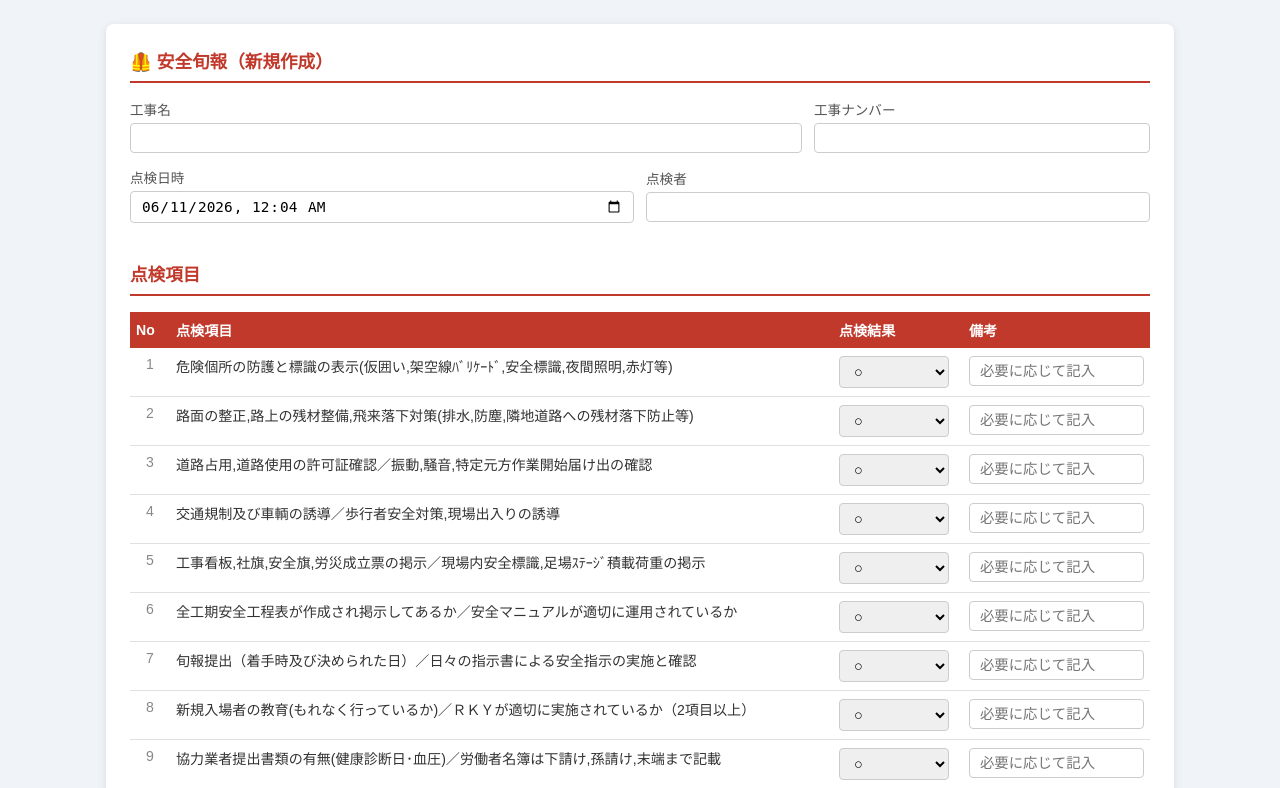
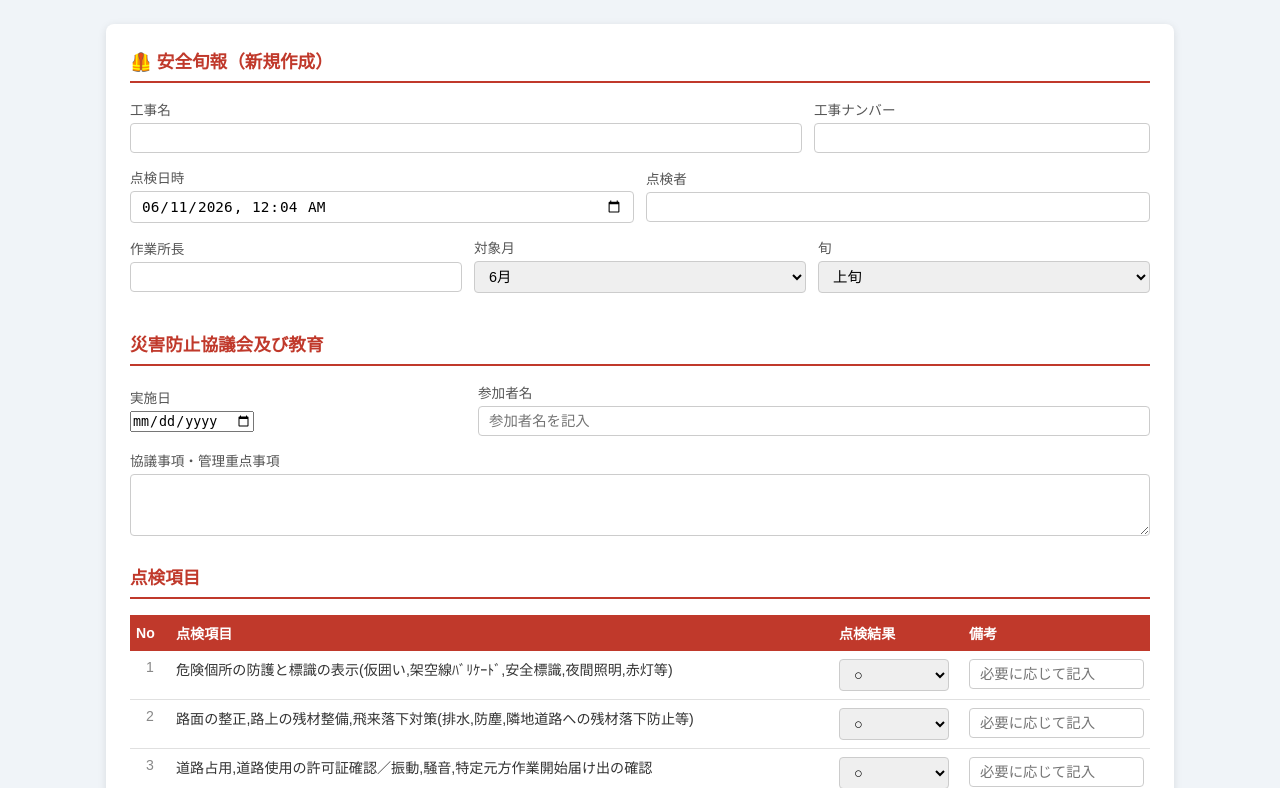
Before and after one commit to RYOSUKE-EMA/typhoon-inspection-app, a Flask app: page /reports/safety_patrol/new in a window 1280 px wide. Shown: the part 58-846 px from the top of the page. Run offline with Flask 3, Linux system fonts and the light colour scheme; some libraries are stand-ins or nearby versions.

Commit message:
安全旬報のPDFを公式ひな形フォーマットに対応
- 作業所長・対象月・旬・災害防止協議会の項目を新規作成フォームに追加
- PDFに区分（A〜H等）の分類列を追加し、点検結果を「旬報」欄に○△×－で表示
- ヘッダーに工事NO・工事名・作業所長・点検記入者・対象月旬・提出日（提出時の日付）を表示
- 災害防止協議会及び教育（実施日・参加者名・協議事項）をPDF下部に出力

Co-Authored-By: Claude Sonnet 4.6 <noreply@anthropic.com>

```diff
--- a/app.py
+++ b/app.py
@@ -703,6 +703,12 @@ def init_db():
             )""")
             cur.execute("ALTER TABLE reports ADD COLUMN IF NOT EXISTS category TEXT NOT NULL DEFAULT 'typhoon'")
             cur.execute("ALTER TABLE reports ADD COLUMN IF NOT EXISTS subtype TEXT")
+            cur.execute("ALTER TABLE reports ADD COLUMN IF NOT EXISTS site_manager TEXT")
+            cur.execute("ALTER TABLE reports ADD COLUMN IF NOT EXISTS report_month TEXT")
+            cur.execute("ALTER TABLE reports ADD COLUMN IF NOT EXISTS report_period TEXT")
+            cur.execute("ALTER TABLE reports ADD COLUMN IF NOT EXISTS meeting_date TEXT")
+            cur.execute("ALTER TABLE reports ADD COLUMN IF NOT EXISTS meeting_attendees TEXT")
+            cur.execute("ALTER TABLE reports ADD COLUMN IF NOT EXISTS meeting_notes TEXT")
             cur.execute("""
             CREATE TABLE IF NOT EXISTS report_items (
                 id SERIAL PRIMARY KEY,
@@ -765,6 +771,9 @@ def init_db():
                 conn.execute("ALTER TABLE reports ADD COLUMN category TEXT NOT NULL DEFAULT 'typhoon'")
             if "subtype" not in cols:
                 conn.execute("ALTER TABLE reports ADD COLUMN subtype TEXT")
+            for col in ("site_manager", "report_month", "report_period", "meeting_date", "meeting_attendees", "meeting_notes"):
+                if col not in cols:
+                    conn.execute(f"ALTER TABLE reports ADD COLUMN {col} TEXT")
             res_cols = [r[1] for r in conn.execute("PRAGMA table_info(resources)").fetchall()]
             if "category" not in res_cols:
                 conn.execute("ALTER TABLE resources ADD COLUMN category TEXT NOT NULL DEFAULT 'typhoon'")
@@ -821,13 +830,21 @@ def new_report(category):
         project_no = f.get("project_no", "").strip()
         inspect_datetime = f.get("inspect_datetime", "").strip()
         inspector = f.get("inspector", "").strip()
+        site_manager = f.get("site_manager", "").strip()
+        report_month = f.get("report_month", "").strip()
+        report_period = f.get("report_period", "").strip()
+        meeting_date = f.get("meeting_date", "").strip()
+        meeting_attendees = f.get("meeting_attendees", "").strip()
+        meeting_notes = f.get("meeting_notes", "").strip()
 
         conn = get_db()
         try:
             cur = db_execute(conn, """
-                INSERT INTO reports (category, subtype, project_name, project_no, inspect_datetime, inspector, status, created_at)
-                VALUES (?,?,?,?,?,?,?,?)
-            """, (category, subtype, project_name, project_no, inspect_datetime, inspector, "未確認", datetime.now().isoformat(timespec="seconds")))
+                INSERT INTO reports (category, subtype, project_name, project_no, inspect_datetime, inspector, status, created_at,
+                                      site_manager, report_month, report_period, meeting_date, meeting_attendees, meeting_notes)
+                VALUES (?,?,?,?,?,?,?,?,?,?,?,?,?,?)
+            """, (category, subtype, project_name, project_no, inspect_datetime, inspector, "未確認", datetime.now().isoformat(timespec="seconds"),
+                  site_manager, report_month, report_period, meeting_date, meeting_attendees, meeting_notes))
             if USE_PG:
                 report_id = fetchone(db_execute(conn, "SELECT lastval() AS id"))["id"]
             else:
@@ -846,8 +863,10 @@ def new_report(category):
         return redirect(url_for("report_detail", category=category, report_id=report_id))
 
     now = datetime.now().strftime("%Y-%m-%dT%H:%M")
+    current_month = str(datetime.now().month)
     return render_template("new_report.html", category=category, info=info, checklist=checklist,
-                           options=result_options, subtype=subtype, subtype_label=subtype_label, now=now)
+                           options=result_options, subtype=subtype, subtype_label=subtype_label, now=now,
+                           current_month=current_month)
 
 
 # ── 点検報告：一覧 ───────────────────────────────────────────────
@@ -892,6 +911,8 @@ def report_pdf(category, report_id):
     styles = getSampleStyleSheet()
     base_style = ParagraphStyle("jp", parent=styles["Normal"], fontName="HeiseiMin-W3", fontSize=9, leading=12)
     small_style = ParagraphStyle("jpSmall", parent=styles["Normal"], fontName="HeiseiMin-W3", fontSize=7.5, leading=10)
+    patrol_style = ParagraphStyle("jpPatrol", parent=styles["Normal"], fontName="HeiseiMin-W3", fontSize=6, leading=7.2)
+    patrol_group_style = ParagraphStyle("jpPatrolGroup", parent=styles["Normal"], fontName="HeiseiKakuGo-W5", fontSize=6, leading=7.2, alignment=1)
     title_style = ParagraphStyle("jpTitle", parent=styles["Heading1"], fontName="HeiseiKakuGo-W5", fontSize=16, leading=20)
     head_style = ParagraphStyle("jpHead", parent=styles["Heading2"], fontName="HeiseiKakuGo-W5", fontSize=11, leading=14)
 
@@ -909,35 +930,66 @@ def report_pdf(category, report_id):
         topMargin=12 * mm, bottomMargin=12 * mm, leftMargin=12 * mm, rightMargin=12 * mm,
     )
 
-    elements = []
-    elements.append(Paragraph(f"{info['icon']} {info['label']}", title_style))
-    elements.append(Spacer(1, 6))
-
-    status_label = "確認済" if report["status"] == "確認済" else "確認待ち"
-    info_rows = [
-        ["工事名", Paragraph(report["project_name"] or "", base_style), "工事ナンバー", Paragraph(report["project_no"] or "", base_style)],
-        ["点検日時", Paragraph((report["inspect_datetime"] or "").replace("T", " "), base_style), "点検者", Paragraph(report["inspector"] or "", base_style)],
-    ]
-    if subtype_label:
-        info_rows.append(["足場の種類", Paragraph(subtype_label, base_style), "状態", Paragraph(status_label, base_style)])
-    else:
-        info_rows.append(["状態", Paragraph(status_label, base_style), "", ""])
     page_width = pagesize[0] - 24 * mm
     label_w = 28 * mm
     value_w = (page_width - 2 * label_w) / 2
-    info_table = Table(info_rows, colWidths=[label_w, value_w, label_w, value_w])
-    info_table.setStyle(TableStyle([
-        ("FONTNAME", (0, 0), (-1, -1), "HeiseiKakuGo-W5"),
-        ("FONTSIZE", (0, 0), (-1, -1), 9),
-        ("BACKGROUND", (0, 0), (0, -1), colors.HexColor("#eeeeee")),
-        ("BACKGROUND", (2, 0), (2, -1), colors.HexColor("#eeeeee")),
-        ("GRID", (0, 0), (-1, -1), 0.5, colors.grey),
-        ("VALIGN", (0, 0), (-1, -1), "MIDDLE"),
-    ]))
-    if not subtype_label:
-        info_table.setStyle(TableStyle([("SPAN", (1, 2), (3, 2))]))
-    elements.append(info_table)
-    elements.append(Spacer(1, 10))
+
+    elements = []
+
+    if category == "safety_patrol":
+        period_label = f"{report['report_month']}月　{report['report_period']}" if report["report_month"] else ""
+        title_text = f"{period_label}　{info['label']}" if period_label else info['label']
+        try:
+            submitted = datetime.fromisoformat(report["created_at"])
+            submitted_label = f"{submitted.month}月{submitted.day}日提出"
+        except (ValueError, TypeError):
+            submitted_label = ""
+        elements.append(Paragraph(title_text, title_style))
+        elements.append(Spacer(1, 6))
+
+        status_label = "確認済" if report["status"] == "確認済" else "確認待ち"
+        info_rows = [
+            ["工事NO", Paragraph(report["project_no"] or "", base_style), "工事名", Paragraph(report["project_name"] or "", base_style)],
+            ["作業所長", Paragraph(report["site_manager"] or "", base_style), "点検記入者", Paragraph(report["inspector"] or "", base_style)],
+            ["提出日", Paragraph(submitted_label, base_style), "状態", Paragraph(status_label, base_style)],
+        ]
+        info_table = Table(info_rows, colWidths=[label_w, value_w, label_w, value_w])
+        info_table.setStyle(TableStyle([
+            ("FONTNAME", (0, 0), (-1, -1), "HeiseiKakuGo-W5"),
+            ("FONTSIZE", (0, 0), (-1, -1), 9),
+            ("BACKGROUND", (0, 0), (0, -1), colors.HexColor("#eeeeee")),
+            ("BACKGROUND", (2, 0), (2, -1), colors.HexColor("#eeeeee")),
+            ("GRID", (0, 0), (-1, -1), 0.5, colors.grey),
+            ("VALIGN", (0, 0), (-1, -1), "MIDDLE"),
+        ]))
+        elements.append(info_table)
+        elements.append(Spacer(1, 10))
+    else:
+        elements.append(Paragraph(f"{info['icon']} {info['label']}", title_style))
+        elements.append(Spacer(1, 6))
+
+        status_label = "確認済" if report["status"] == "確認済" else "確認待ち"
+        info_rows = [
+            ["工事名", Paragraph(report["project_name"] or "", base_style), "工事ナンバー", Paragraph(report["project_no"] or "", base_style)],
+            ["点検日時", Paragraph((report["inspect_datetime"] or "").replace("T", " "), base_style), "点検者", Paragraph(report["inspector"] or "", base_style)],
+        ]
+        if subtype_label:
+            info_rows.append(["足場の種類", Paragraph(subtype_label, base_style), "状態", Paragraph(status_label, base_style)])
+        else:
+            info_rows.append(["状態", Paragraph(status_label, base_style), "", ""])
+        info_table = Table(info_rows, colWidths=[label_w, value_w, label_w, value_w])
+        info_table.setStyle(TableStyle([
+            ("FONTNAME", (0, 0), (-1, -1), "HeiseiKakuGo-W5"),
+            ("FONTSIZE", (0, 0), (-1, -1), 9),
+            ("BACKGROUND", (0, 0), (0, -1), colors.HexColor("#eeeeee")),
+            ("BACKGROUND", (2, 0), (2, -1), colors.HexColor("#eeeeee")),
+            ("GRID", (0, 0), (-1, -1), 0.5, colors.grey),
+            ("VALIGN", (0, 0), (-1, -1), "MIDDLE"),
+        ]))
+        if not subtype_label:
+            info_table.setStyle(TableStyle([("SPAN", (1, 2), (3, 2))]))
+        elements.append(info_table)
+        elements.append(Spacer(1, 10))
 
     elements.append(Paragraph("点検項目", head_style))
     elements.append(Spacer(1, 4))
@@ -989,38 +1041,91 @@ def report_pdf(category, report_id):
         elements.append(item_table)
 
     elif category == "safety_patrol":
-        # 安全・環境旬報形式：30項目ずつ2列に並べる
+        # 安全・環境旬報形式：区分列＋30項目ずつ2列に並べる
+        SAFETY_PATROL_GROUPS = [
+            (1, 6, "A 第三者災害防止対策"),
+            (7, 14, "B 掲示物・管理体制"),
+            (15, 17, "C 火災"),
+            (18, 25, "D 墜落・落下防止対策"),
+            (26, 31, "E 電気工具"),
+            (32, 39, "重機・リフト"),
+            (40, 49, "F・G 仮設"),
+            (50, 51, "H 型枠"),
+            (52, 54, "環境"),
+            (55, 60, "その他"),
+        ]
+
+        def group_label(n):
+            for start, end, label in SAFETY_PATROL_GROUPS:
+                if start <= n <= end:
+                    return label
+            return ""
+
         half = (len(items) + 1) // 2
         left_items = items[:half]
         right_items = items[half:]
-        table_data = [["No", "点検項目", "結果", "備考", "No", "点検項目", "結果", "備考"]]
+        table_data = [["区分", "No", "点検項目", "旬報", "備考", "区分", "No", "点検項目", "旬報", "備考"]]
+        span_styles = []
+        left_group_start = None
+        left_last_group = None
+        right_group_start = None
+        right_last_group = None
         for i in range(half):
             row = []
             if i < len(left_items):
                 item = left_items[i]
-                row += [str(i + 1), Paragraph(item["item_name"] or "", small_style), item["result"] or "", Paragraph(item["note"] or "", small_style)]
+                g = group_label(i + 1)
+                if g != left_last_group:
+                    if left_last_group is not None and i - left_group_start > 1:
+                        span_styles.append(("SPAN", (0, left_group_start + 1), (0, i)))
+                    left_group_start = i
+                    left_last_group = g
+                    group_cell = Paragraph(g, patrol_group_style)
+                else:
+                    group_cell = ""
+                row += [group_cell, str(i + 1), Paragraph(item["item_name"] or "", patrol_style), item["result"] or "", Paragraph(item["note"] or "", patrol_style)]
             else:
-                row += ["", "", "", ""]
+                row += ["", "", "", "", ""]
             j = half + i
             if i < len(right_items):
                 item = right_items[i]
-                row += [str(j + 1), Paragraph(item["item_name"] or "", small_style), item["result"] or "", Paragraph(item["note"] or "", small_style)]
+                g = group_label(j + 1)
+                if g != right_last_group:
+                    if right_last_group is not None and i - right_group_start > 1:
+                        span_styles.append(("SPAN", (5, right_group_start + 1), (5, i)))
+                    right_group_start = i
+                    right_last_group = g
+                    group_cell = Paragraph(g, patrol_group_style)
+                else:
+                    group_cell = ""
+                row += [group_cell, str(j + 1), Paragraph(item["item_name"] or "", patrol_style), item["result"] or "", Paragraph(item["note"] or "", patrol_style)]
             else:
-                row += ["", "", "", ""]
+                row += ["", "", "", "", ""]
             table_data.append(row)
-        col = [8 * mm, 100 * mm, 12 * mm, 22 * mm]
+
+        if left_last_group is not None and half - left_group_start > 1:
+            span_styles.append(("SPAN", (0, left_group_start + 1), (0, half)))
+        if right_last_group is not None and half - right_group_start > 1:
+            span_styles.append(("SPAN", (5, right_group_start + 1), (5, half)))
+
+        col = [14 * mm, 6 * mm, 86 * mm, 8 * mm, 16 * mm]
         item_table = Table(table_data, colWidths=col + col, repeatRows=1)
         item_table.setStyle(TableStyle([
             ("FONTNAME", (0, 0), (-1, 0), "HeiseiKakuGo-W5"),
             ("FONTNAME", (0, 1), (-1, -1), "HeiseiMin-W3"),
-            ("FONTSIZE", (0, 0), (-1, -1), 7.5),
+            ("FONTSIZE", (0, 0), (-1, -1), 6.5),
             ("BACKGROUND", (0, 0), (-1, 0), colors.HexColor("#dddddd")),
             ("GRID", (0, 0), (-1, -1), 0.5, colors.grey),
             ("VALIGN", (0, 0), (-1, -1), "MIDDLE"),
-            ("ALIGN", (0, 0), (0, -1), "CENTER"),
-            ("ALIGN", (2, 0), (2, -1), "CENTER"),
-            ("ALIGN", (4, 0), (4, -1), "CENTER"),
-            ("ALIGN", (6, 0), (6, -1), "CENTER"),
+            ("ALIGN", (0, 0), (1, -1), "CENTER"),
+            ("ALIGN", (3, 0), (3, -1), "CENTER"),
+            ("ALIGN", (5, 0), (6, -1), "CENTER"),
+            ("ALIGN", (8, 0), (8, -1), "CENTER"),
+            ("LEFTPADDING", (0, 0), (-1, -1), 2),
+            ("RIGHTPADDING", (0, 0), (-1, -1), 2),
+            ("TOPPADDING", (0, 0), (-1, -1), 1),
+            ("BOTTOMPADDING", (0, 0), (-1, -1), 1),
+            *span_styles,
         ]))
         elements.append(item_table)
 
@@ -1048,6 +1153,24 @@ def report_pdf(category, report_id):
         elements.append(item_table)
 
     elements.append(Spacer(1, 10))
+
+    if category == "safety_patrol":
+        elements.append(Paragraph("災害防止協議会及び教育", head_style))
+        elements.append(Spacer(1, 4))
+        meeting_table = Table([
+            ["実施日", Paragraph(report["meeting_date"] or "", base_style)],
+            ["参加者名", Paragraph(report["meeting_attendees"] or "", base_style)],
+            [Paragraph("協議事項・<br/>管理重点事項", base_style), Paragraph(report["meeting_notes"] or "", base_style)],
+        ], colWidths=[40 * mm, page_width - 40 * mm])
+        meeting_table.setStyle(TableStyle([
+            ("FONTNAME", (0, 0), (-1, -1), "HeiseiKakuGo-W5"),
+            ("FONTSIZE", (0, 0), (-1, -1), 9),
+            ("BACKGROUND", (0, 0), (0, -1), colors.HexColor("#eeeeee")),
+            ("GRID", (0, 0), (-1, -1), 0.5, colors.grey),
+            ("VALIGN", (0, 0), (-1, -1), "MIDDLE"),
+        ]))
+        elements.append(meeting_table)
+        elements.append(Spacer(1, 10))
 
     elements.append(Paragraph("上司確認欄", head_style))
     elements.append(Spacer(1, 4))
--- a/templates/new_report.html
+++ b/templates/new_report.html
@@ -24,6 +24,47 @@
         <input type="text" name="inspector" required>
       </div>
     </div>
+
+    {% if category == 'safety_patrol' %}
+    <div class="flex">
+      <div class="form-row" style="flex:1; min-width:160px;">
+        <label>作業所長</label>
+        <input type="text" name="site_manager">
+      </div>
+      <div class="form-row" style="flex:1; min-width:120px;">
+        <label>対象月</label>
+        <select name="report_month">
+          {% for m in range(1, 13) %}
+          <option value="{{ m }}" {% if current_month == m|string %}selected{% endif %}>{{ m }}月</option>
+          {% endfor %}
+        </select>
+      </div>
+      <div class="form-row" style="flex:1; min-width:120px;">
+        <label>旬</label>
+        <select name="report_period">
+          <option value="上旬">上旬</option>
+          <option value="中旬">中旬</option>
+          <option value="下旬">下旬</option>
+        </select>
+      </div>
+    </div>
+
+    <h2 style="margin-top:24px;">災害防止協議会及び教育</h2>
+    <div class="flex">
+      <div class="form-row" style="flex:1; min-width:160px;">
+        <label>実施日</label>
+        <input type="date" name="meeting_date">
+      </div>
+      <div class="form-row" style="flex:2; min-width:220px;">
+        <label>参加者名</label>
+        <input type="text" name="meeting_attendees" placeholder="参加者名を記入">
+      </div>
+    </div>
+    <div class="form-row">
+      <label>協議事項・管理重点事項</label>
+      <textarea name="meeting_notes" rows="3"></textarea>
+    </div>
+    {% endif %}
 
     <h2 style="margin-top:24px;">点検項目</h2>
     <table class="item-table">
```
Also changed, not shown: templates/report_detail.html (+15 -0 lines).
